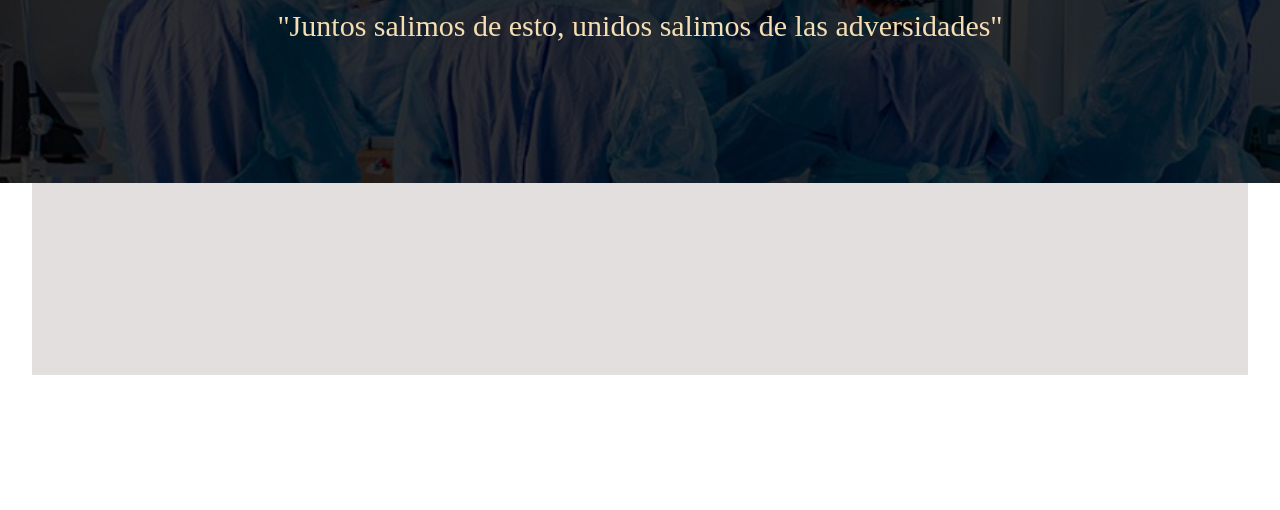
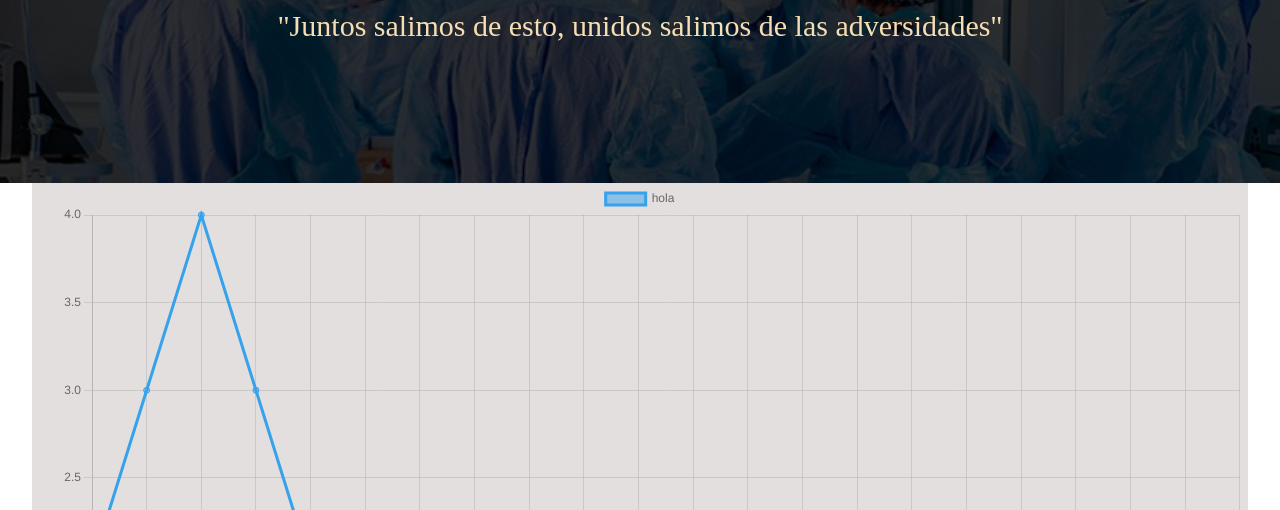
Before and after one commit to JulioChura/TareaAjax, a plain HTML site: page problema2/index.html in a window 1280 px wide. Shown: the part 290-800 px from the top of the page. Drawn offline with nearby package versions, Linux system fonts and the light colour scheme.

Commit message:
Se corrige el id del canva, ademas se crea un diccionario que almacena los datos necesarios

```diff
--- a/problema2/index.html
+++ b/problema2/index.html
@@ -30,7 +30,7 @@
 
     <div class="container">
         <div id="box1">
-            <canvas id="1" class="opciones__lado" width="570"></canvas>
+            <canvas id="lienzo" opciones__lado" width="570"></canvas>
         </div>
     </div>
     <script src="javascript/script.js"></script>
--- a/problema2/javascript/script.js
+++ b/problema2/javascript/script.js
@@ -8,16 +8,18 @@ document.addEventListener('DOMContentLoaded', function() {
         if (this.readyState == 4 && this.status == 200) {
             data = JSON.parse(this.response);
             console.log(data)
-            showGraphic(1,1)
+            showGraphic()
         }
     }
 })
 
-function showGraphic( idBox) {
-    let box = document.getElementById(idBox);
-    let date = [];
+function showGraphic() {
+    let box = document.getElementById('lienzo');
+    let fechas = [];
 
-    let dictionay = [];
+    let nameRegion = [];
+
+    let dictionary = [];
     for(let index = 0; index < data.length; index++) {
         let temDic;
         temDic ={label: data[index].region}
@@ -25,31 +27,24 @@ function showGraphic( idBox) {
         for (let i = 6, indice = 0; indice < 65/3; i=i+2, indice++) {
             console.log(data[index].confirmed[i].value)
             values[indice] = data[index].confirmed[i].value;
+            fechas[indice]  = data[index].confirmed[i].date;
         }
         temDic.data = values;
-        dictionay[index] = temDic;
+        dictionary[index] = temDic;
+        date = data[index].region;
     }
-    console.log("holas")
-    console.log(dictionay);
+    console.log(dictionary[3])
+    console.log(fechas)
 
-
-    for(let i = 10, index = 0; i < (data[value].confirmed.length); i=i+2, index++) {
-        date[index] = data[value].confirmed[i].date;
-        info[index] = data[value].confirmed[i].value;
-    }
     const chartjs = new Chart(box, {
         type: 'line',
         data: {
-            labels: date,
+            labels: fechas,
+
             datasets: [{
-                label: "date",
-                data:  info
-            },
-            {
-                label: "daqte",
-                data:  info
-            }
-            ]
+                label: "hola",
+                data: [2,3,4,3,2,1]
+            }]
         }
     })
 }
```
